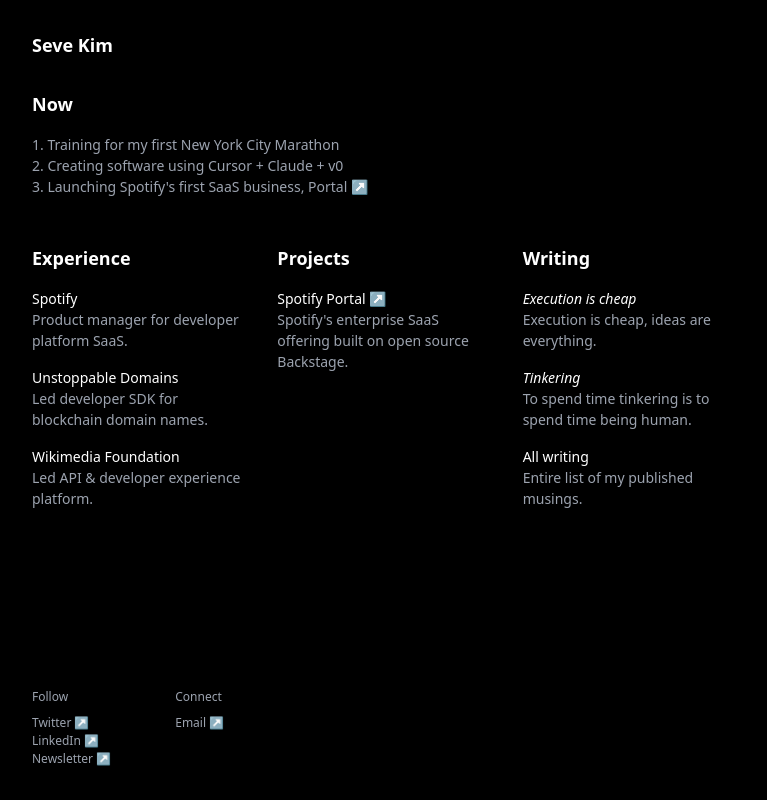
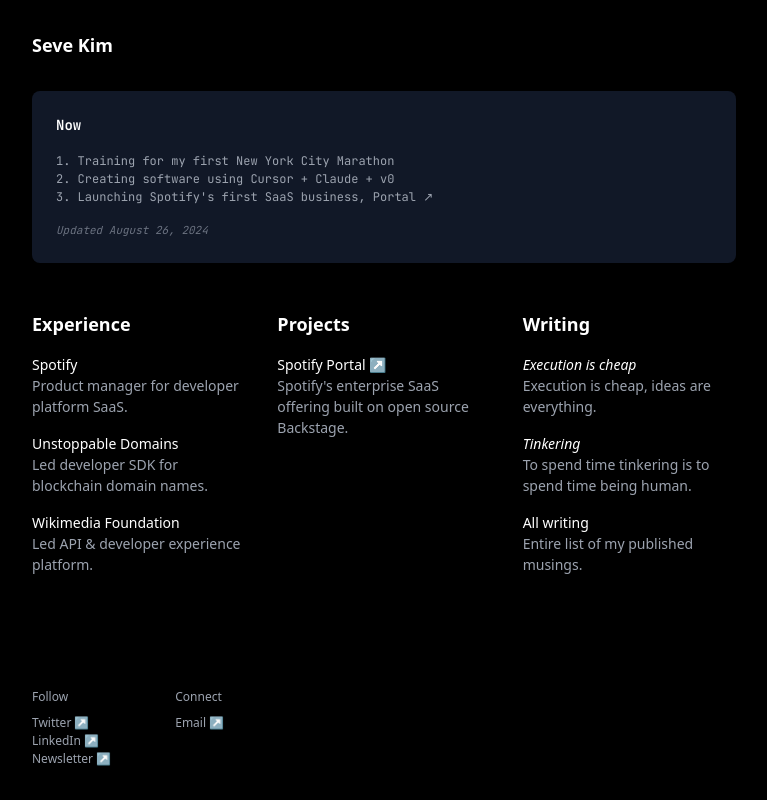
Before and after one commit to sevedkim/sevedkim-personal-website, a Next.js app: page / in a window 1280 px wide. Shown: the whole page, without its empty margins (256-1023 px from the left). Built offline with nearby package versions, Linux system fonts and the light colour scheme.

Commit message:
Added now to a card

```diff
--- a/app/page.tsx
+++ b/app/page.tsx
@@ -8,17 +8,18 @@
           <h1 className="text-lg font-bold mb-0 font-mono">Seve Kim</h1>
         </header>
         <main className="space-y-12 pb-0">
-          <section>
-            <h2 className="text-lg font-semibold mb-4">Now</h2>
-            <p className="text-gray-400">
+          <section className="bg-gray-900 rounded-lg p-6 font-['JetBrains_Mono',_monospace]">
+            <h2 className="text-sm font-semibold mb-4">Now</h2>
+            <p className="text-xs text-gray-400">
               1. Training for my first New York City Marathon
             </p>
-            <p className="text-gray-400">
+            <p className="text-xs text-gray-400">
               2. Creating software using Cursor + Claude + v0
             </p>
-            <p className="text-gray-400">
+            <p className="text-xs text-gray-400">
               3. Launching Spotify's first SaaS business, <a href="https://backstage.spotify.com/portal" className="hover:text-turquoise transition-colors duration-200 external-link">Portal</a>
             </p>
+            <p className="text-[11px] font-normal italic text-gray-500 mt-4">Updated August 26, 2024</p>
           </section>
           <section className="grid grid-cols-3 gap-8">
             <div>
```
